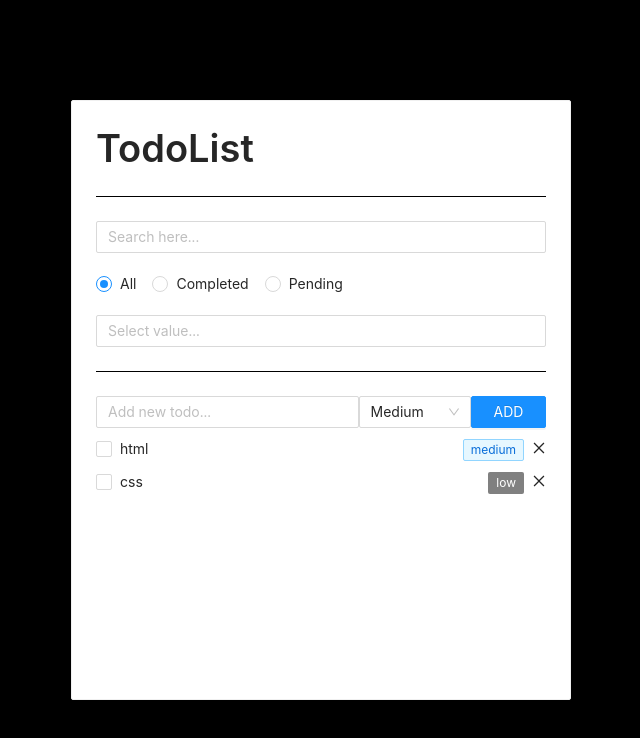
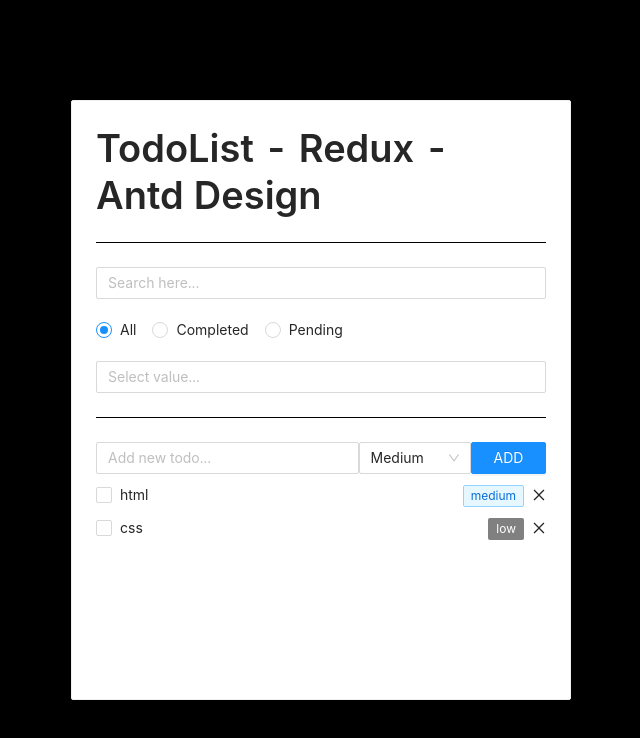
Before and after one commit to hieungochoangit/todolist_antd, a React (Create React App) app: page / in a window 1280 px wide. Shown: the top 738 px of the page, without its empty margins (319-959 px from the left). Built offline with nearby package versions, Linux system fonts and the light colour scheme.

Commit message:
Update title

```diff
--- a/src/components/Todo/index.jsx
+++ b/src/components/Todo/index.jsx
@@ -6,7 +6,7 @@ import TodoList from '../TodoList';
 function Todo() {
   return (
     <Card className='todo' style={{ width: 500, height: 600, backgroundColor: 'white' }}>
-      <Typography.Title>TodoList</Typography.Title>
+      <Typography.Title>TodoList - Redux - Antd Design</Typography.Title>
       <Divider style={{ backgroundColor: 'black', height: 1 }} />
 
       <Filters />
```
